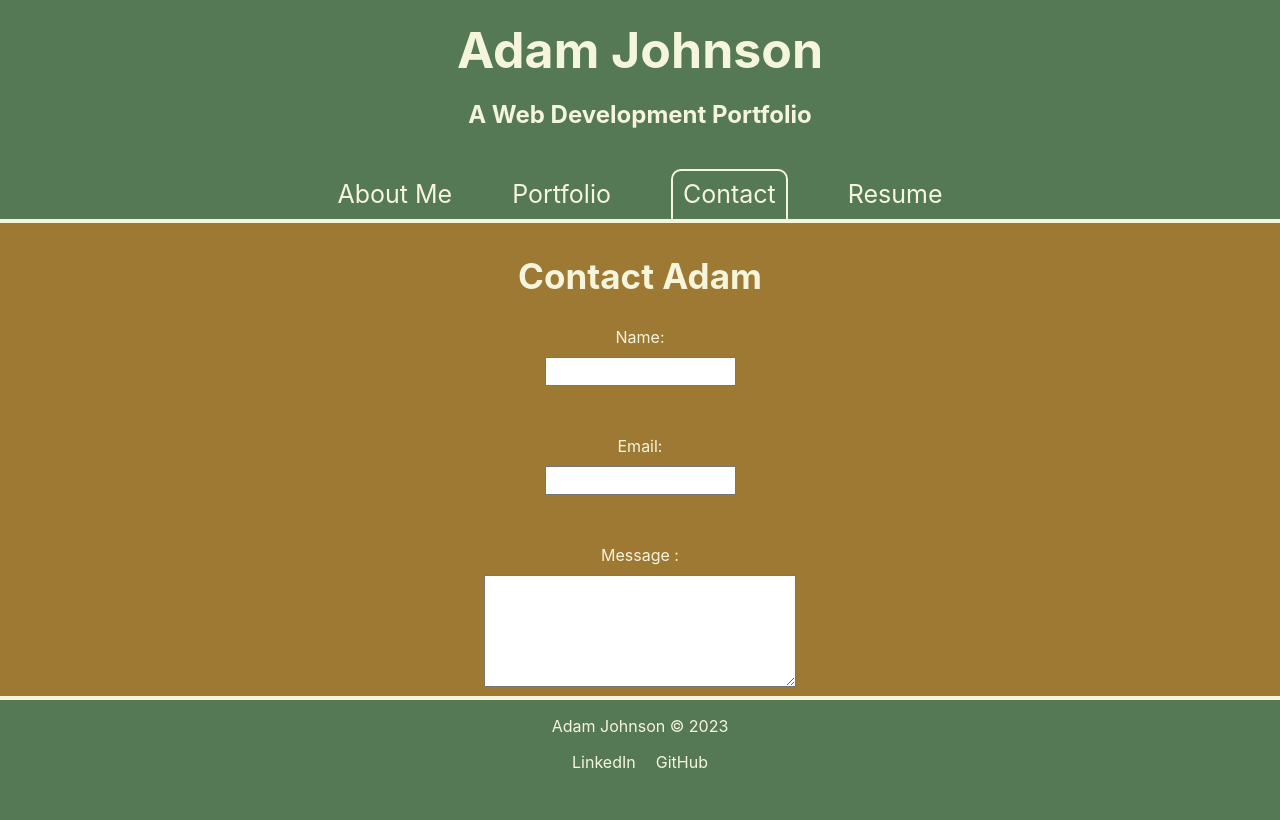
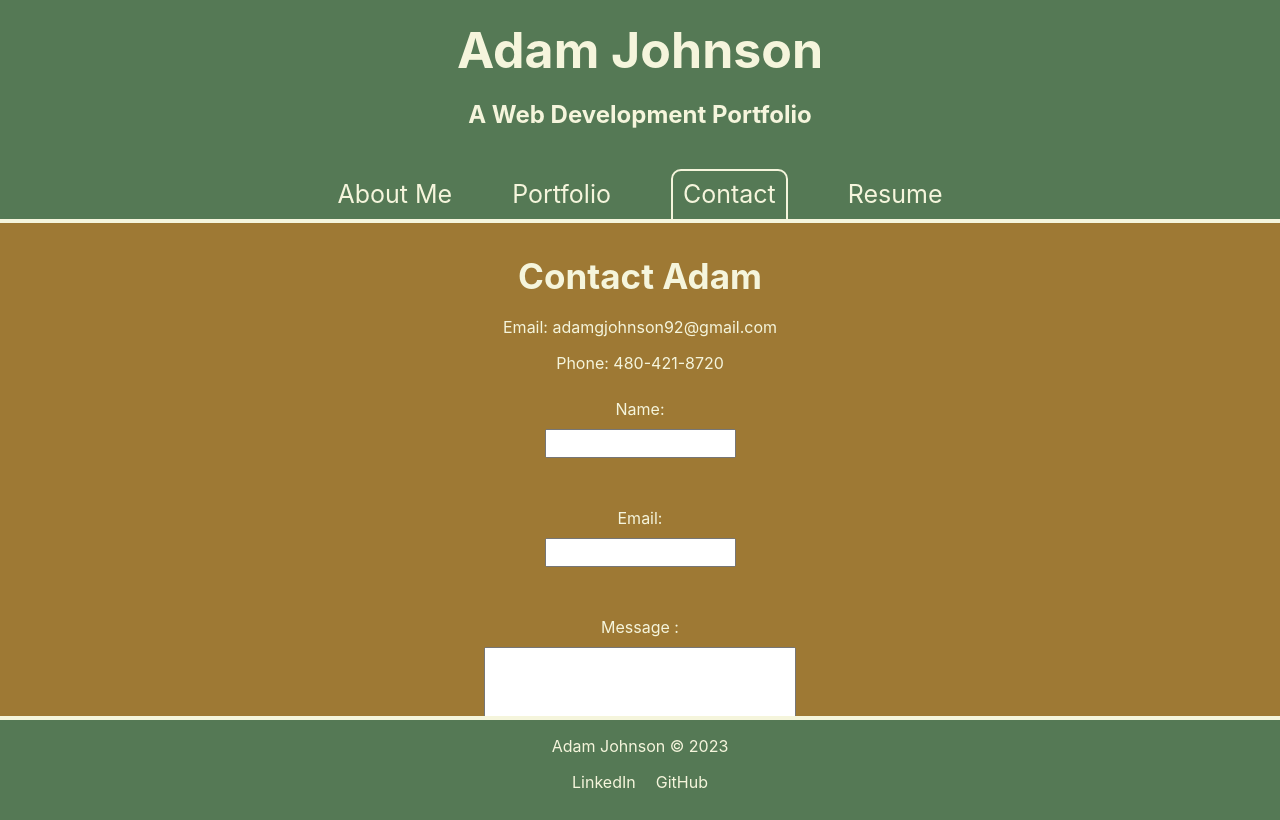
Before and after one commit to AdamJohnson92/Portfolio-Adam-Johnson, a React (Create React App) app: page / in a window 1280 px wide. Both pictures are taken after a click on the link "Contact". Built offline with nearby package versions, Linux system fonts and the light colour scheme.

Commit message:
Added contact information to contact form page

```diff
--- a/src/components/pages/Contact.js
+++ b/src/components/pages/Contact.js
@@ -32,6 +32,8 @@ export default function Contact() {
   return (
     <div className='body-content'>
       <h3>Contact Adam</h3>
+      <p>Email: adamgjohnson92@gmail.com</p>
+      <p>Phone: 480-421-8720</p>
       <form className="contact-form" action="mailto:adamgjohnson92@gmail.com" method="POST" encType="text/plain">
         <a className="tool-tip">
           <label className='form-label' htmlFor='name'>Name:
```
Also changed, not shown: 1 other file (tests, documents, lock files or other folders).
